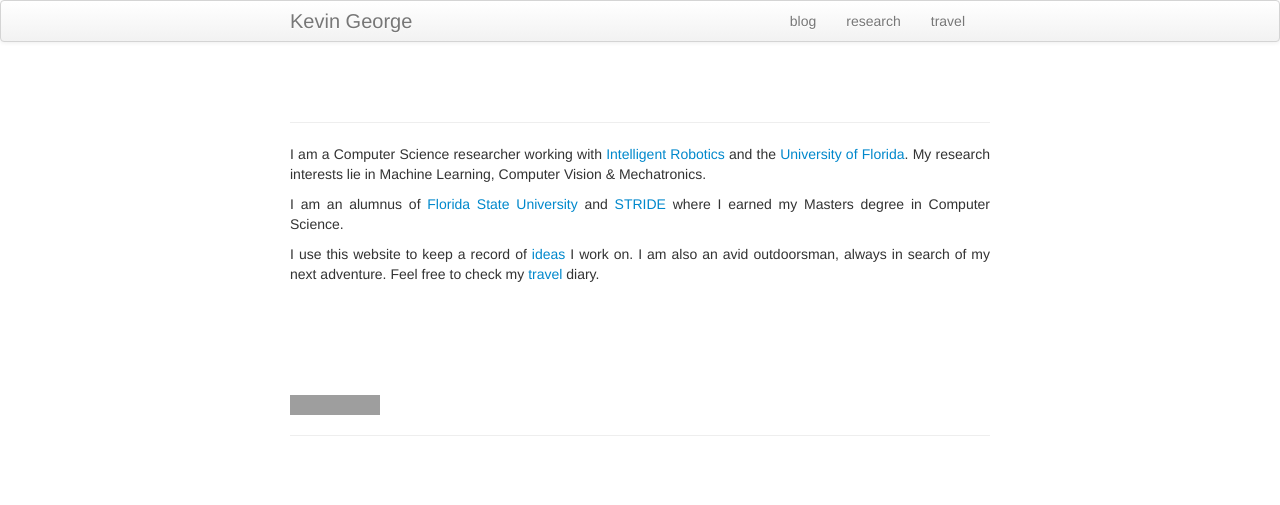
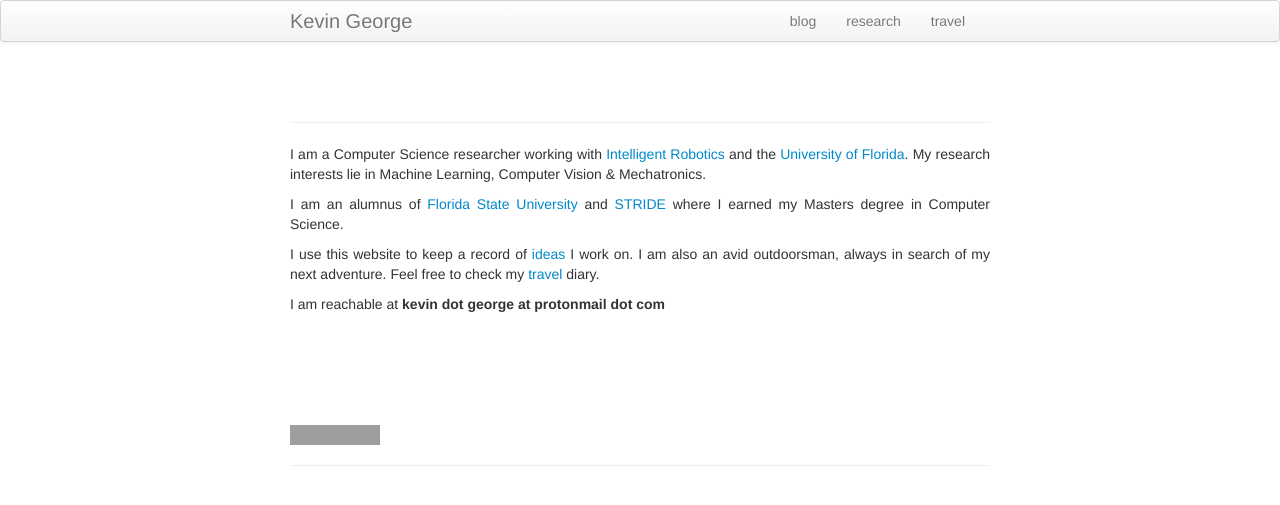
Before and after one commit to kevin-george/kevin-george.github.io, a Jekyll site: the page built from index.md, in a window 1280 px wide. Shown: the top 505 px of the page. Built offline with Jekyll 4.4.1, drawn with Linux system fonts in a browser that asks for light colours; grey boxes are pictures that could not be loaded.

Commit message:
Update index.md

```diff
--- a/index.md
+++ b/index.md
@@ -14,3 +14,6 @@ I am an alumnus of [Florida State University](http://www.cs.fsu.edu) and [STRIDE
 
 I use this website to keep a record of [ideas](pages/recent.html) I work on.
 I am also an avid outdoorsman, always in search of my next adventure. Feel free to check my [travel](pages/travel.html) diary.
+
+
+I am reachable at **kevin dot george at protonmail dot com**
```
